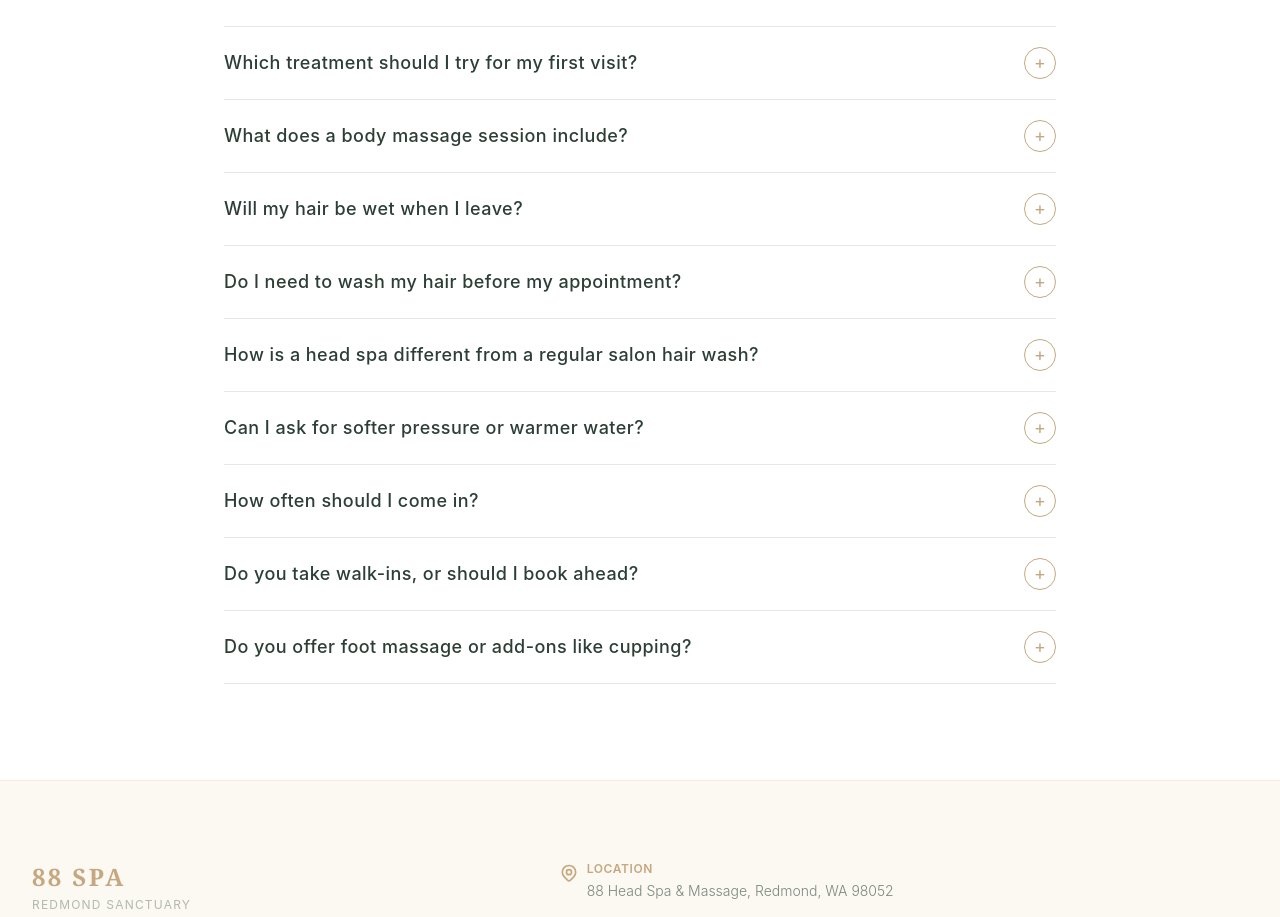
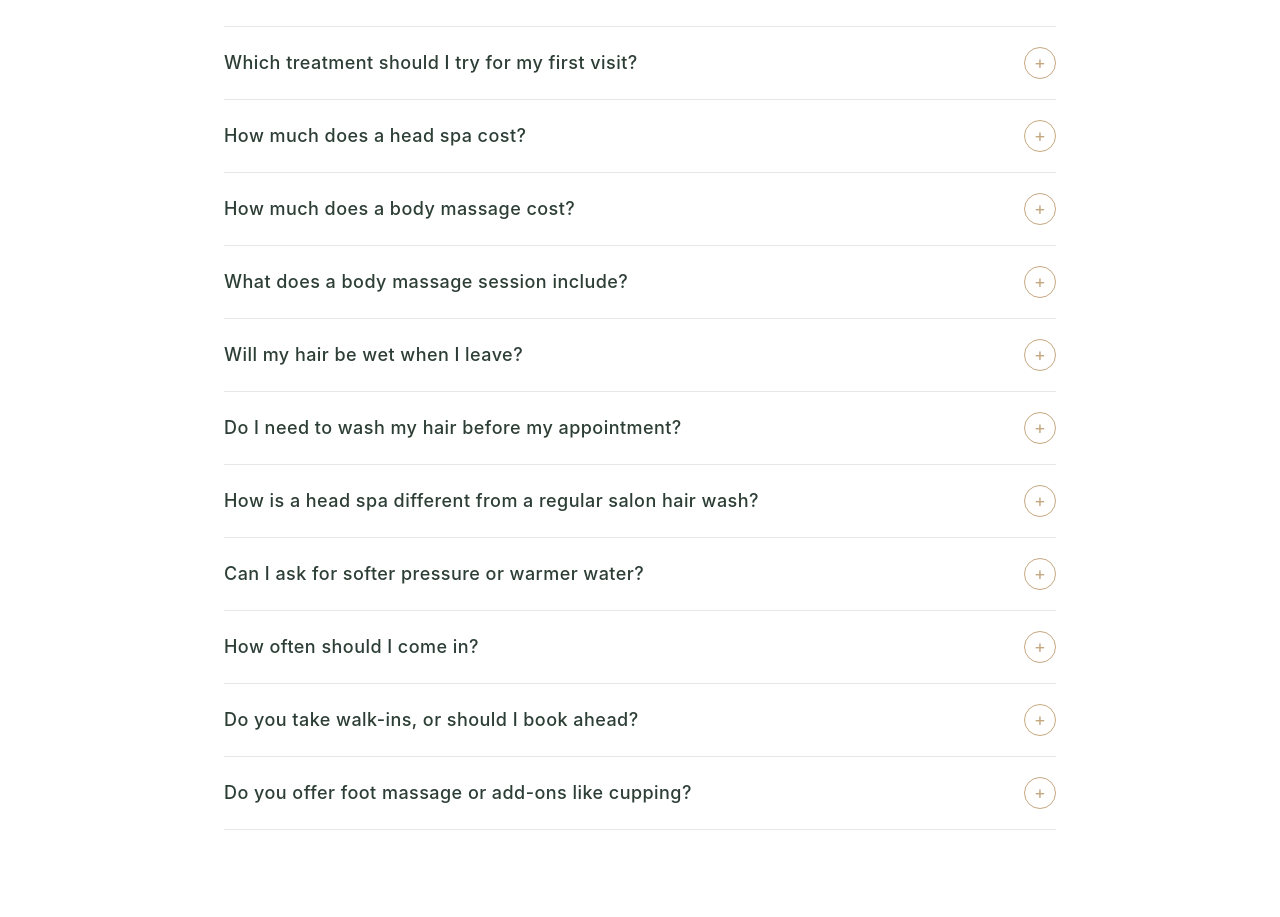
Before and after one commit to cycy137/88spa-customer, a React (Vite) app: page / in a window 1280 px wide. Shown: the part 2502-3419 px from the top of the page. Built offline with nearby package versions, Linux system fonts and the light colour scheme; no server answers; grey boxes are pictures that could not be loaded.

Commit message:
Add price FAQs: head spa cost + body massage cost (static SEO/GEO content)

```diff
--- a/src/components/Faq.jsx
+++ b/src/components/Faq.jsx
@@ -9,6 +9,14 @@ const FAQS = [
   {
     q: "Which treatment should I try for my first visit?",
     a: "Start with a body massage \u2014 it's our most popular service and the best introduction to what we do. Your therapist works through back, neck, shoulder, and leg tension with deep, therapeutic pressure tailored to you. Want the full experience in one visit? Our Body + Head combo pairs a complete massage with the traditional head spa ritual."
+  },
+  {
+    q: "How much does a head spa cost?",
+    a: "Head spa sessions run $68 for 40 minutes, $88 for 60 minutes, and $128 for 90 minutes. Our most-booked option is the 60-minute Signature at $88 \u2014 the full traditional ritual including deep cleanse, scalp massage, warm-water therapy, and a finishing blow-dry."
+  },
+  {
+    q: "How much does a body massage cost?",
+    a: "Body massage starts at $50 for 30 minutes, $80 for 60 minutes, $110 for 90 minutes, and $140 for a full two hours. It's our most popular service. The best value is in our combos \u2014 for example, a 60-minute body massage paired with a 60-minute head spa is $158 for two full hours."
   },
   {
     q: "What does a body massage session include?",
```
